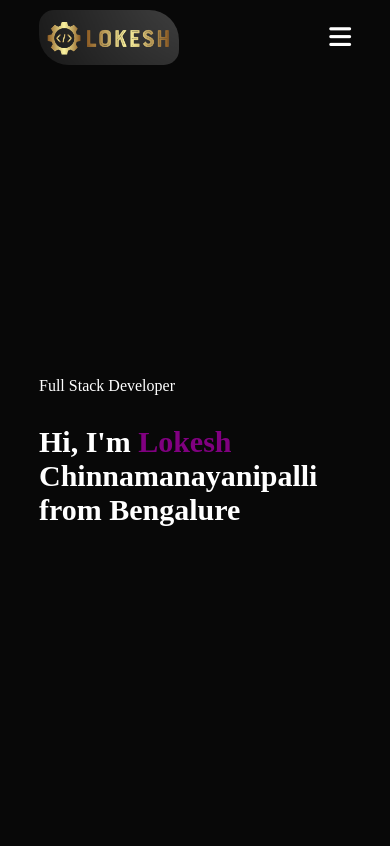
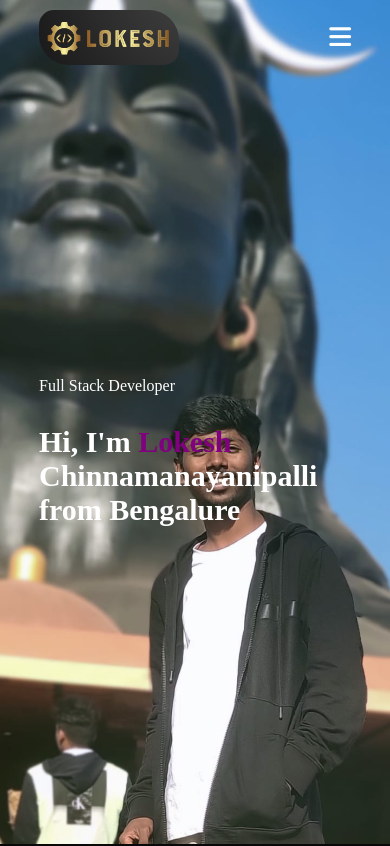
Before and after one commit to ChinnamanayanipalliLokesh/LokeshPortfolio, a plain HTML site: page index.html in a window 390 px wide. Shown: the top 846 px of the page. Drawn offline with Linux system fonts and the light colour scheme.

Commit message:
Add files via upload

```diff
--- a/style.css
+++ b/style.css
@@ -316,7 +316,7 @@ nav .fa-solid{
 @media only screen and (max-width:600px){
 
     #header{
-        background-image: url(images/bgnd.jpg);
+        background-image: url(images/bgnd.jpeg);
     }
     .header-text{
         margin-top: 100%;
```
